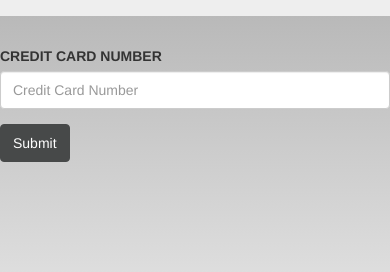
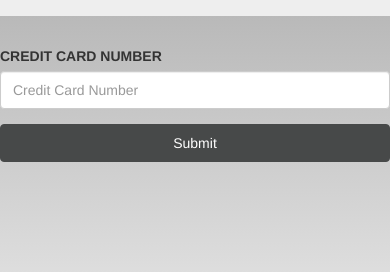
Before and after one commit to bmgrayb/phonegap_ccvalidator, a plain HTML site: page www/index.html in a window 390 px wide. Shown: the part 112-384 px from the top of the page. Drawn offline with Linux system fonts and the light colour scheme; some packages are replaced by stand-ins of ours.

Commit message:
updated look. fixed algorithm

```diff
--- a/www/index.html
+++ b/www/index.html
@@ -42,7 +42,7 @@
 						<label for="inputCCNum">Credit Card Number</label>
 						<input type="text" class="form-control" name="ccnum" id="ccnum" placeholder="Credit Card Number">
 					</div>
-					<button type="submit" id="submit" name="submit" class="btn btn-default">Submit</button>
+					<button type="submit" id="submit" name="submit" class="btn btn-default btn-block">Submit</button>
 				</form>
 			</div>
 
@@ -58,6 +58,7 @@
 		function isValid(value){
 
 			//algorithm found at: http://stackoverflow.com/questions/12310837/implementation-of-luhn-algorithm
+			if(value == null || value == "") return false;
 
 			if (/[^0-9-\s]+/.test(value)) return false;
 
```
